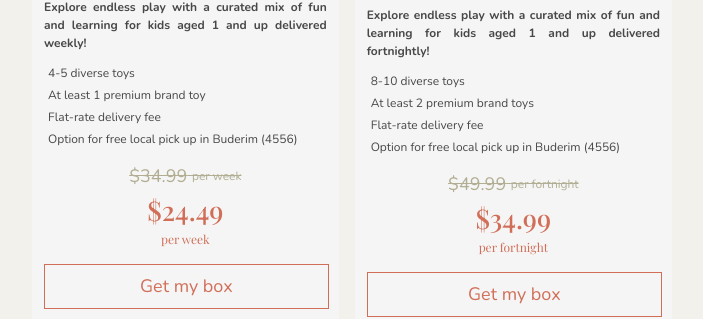
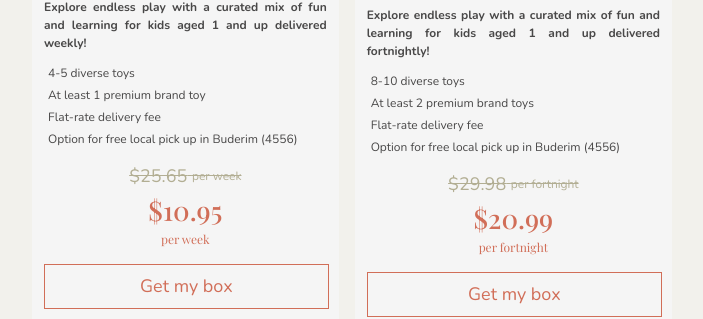
Before and after one commit to sandra-arato/tidy-toys, a React (Create React App) app: page / in a window 1280 px wide. Shown: the part 2490-2809 px from the top of the page, without its empty margins (288-991 px from the left). Built offline with nearby package versions, Linux system fonts and the light colour scheme; a web font is replaced by a local one.

Commit message:
updated payment links

```diff
--- a/src/components/Products/Products.js
+++ b/src/components/Products/Products.js
@@ -98,20 +98,20 @@ const Products = () => {
             <Plan
               title="Weekly"
               description="Explore endless play with a curated mix of fun and learning for kids aged 1 and up delivered weekly!"
-              price="$34.99"
-              sale="$24.49"
+              price="$25.65"
+              sale="$10.95"
               isWeekly
               images={[oneYearWeekly, twoYearWeekly, threeYearWeekly, fourYearWeekly]}
-              link="https://buy.stripe.com/bIY02Od527SE5B67sy" />
+              link="https://buy.stripe.com/3csbLw6GE4Gs2oU009" />
           </li>
           <li>
             <Plan
               title="Fortnightly"
               description="Explore endless play with a curated mix of fun and learning for kids aged 1 and up delivered fortnightly!"
-              price="$49.99"
-              sale="$34.99"
+              price="$29.98"
+              sale="$20.99"
               images={[oneYearFortnightly, twoYearFortnightly, threeYearFortnightly, fourYearFortnightly]}
-              link="https://buy.stripe.com/14kaHs2qodcYd3ydQX" />
+              link="https://buy.stripe.com/4gw9Do5CAfl6gfKfZ9" />
           </li>
         </ul>
       </div>
```
